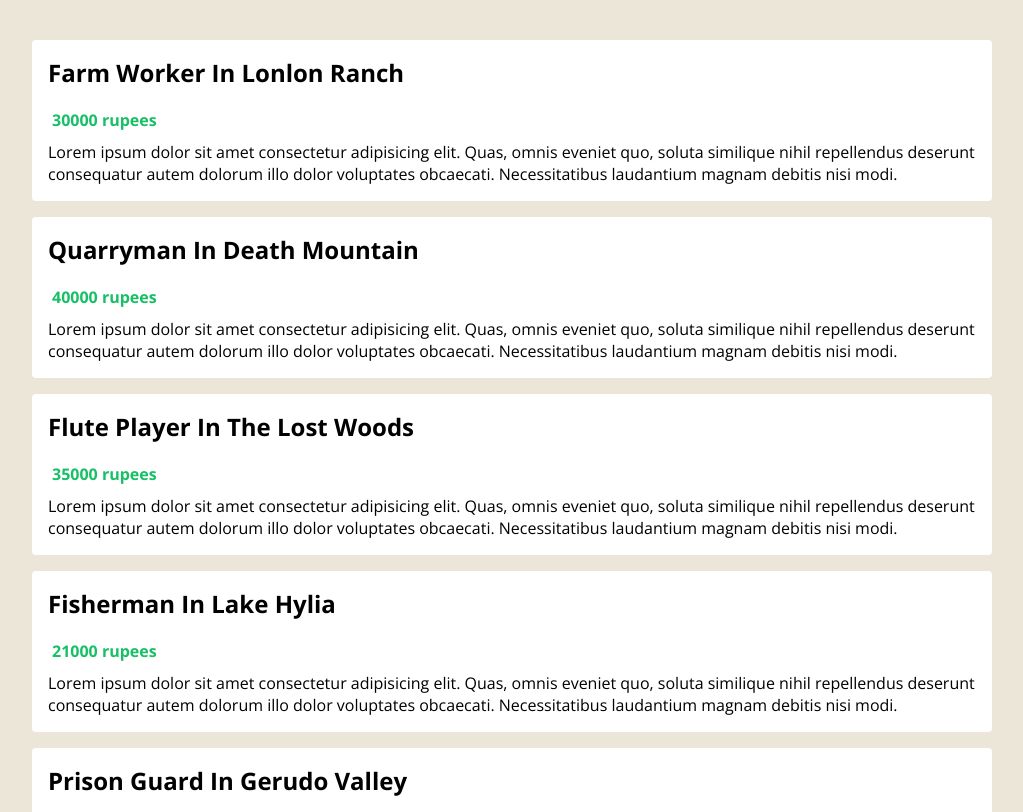
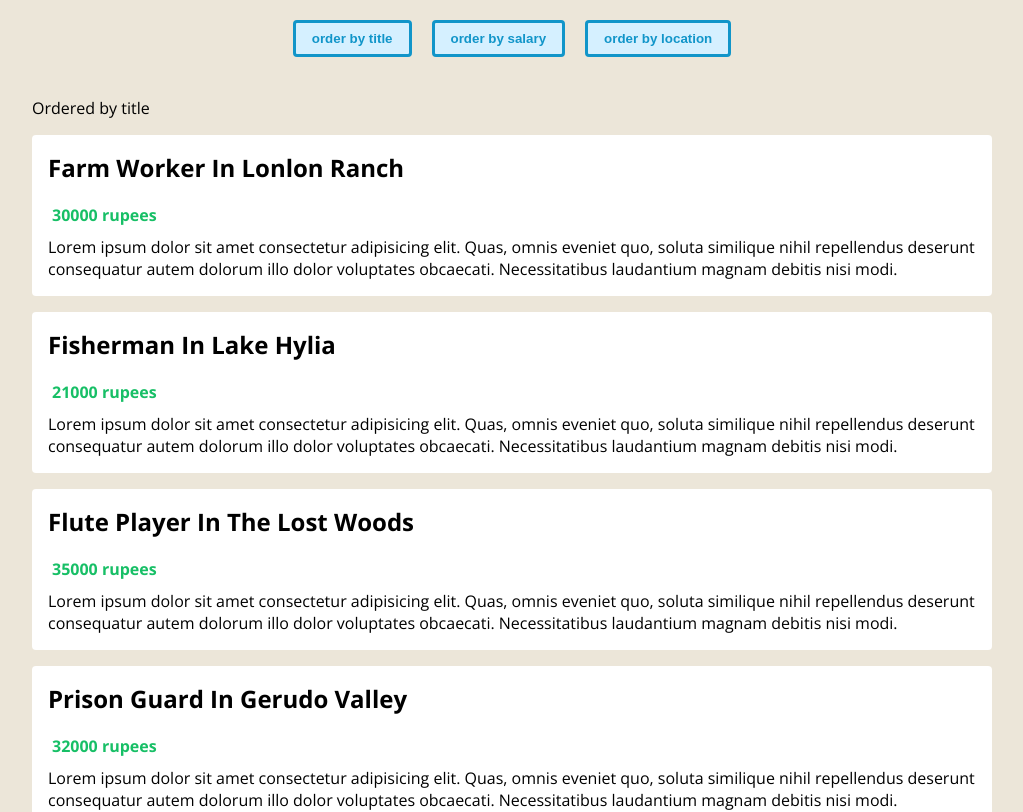
Before and after one commit to gregoryclain/hyrule-jobs, a Vue app: page / in a window 1280 px wide. Shown: the top 812 px of the page, without its empty margins (128-1151 px from the left). Built offline with nearby package versions, Linux system fonts and the light colour scheme.

Commit message:
add computed to sort

```diff
--- a/src/App.vue
+++ b/src/App.vue
@@ -1,13 +1,21 @@
 <template>
   <div class="app">
-    <JobsList :jobs="jobs" />
+    <header>
+      <div class="order">
+        <button @click="handleClick('title')">order by title</button>
+        <button @click="handleClick('salary')">order by salary</button>
+        <button @click="handleClick('location')">order by location</button>
+      </div>
+    </header>
+    <JobsList :jobs="jobs" :order="order" />
   </div>
 </template>
 
 <script lang="ts">
-import { defineComponent, reactive, toRefs, ref } from "vue";
+import { defineComponent, ref } from "vue";
 import JobsList from "./components/JobsList.vue";
 import Job from "./types/Job";
+import OrderTerm from "./types/OrderTerm";
 
 export default defineComponent({
   name: "App",
@@ -46,8 +54,32 @@
       },
     ]);
 
-    return { jobs };
+    const order = ref<OrderTerm>("title");
+
+    const handleClick = (term: OrderTerm) => {
+      order.value = term;
+    };
+
+    return { jobs, handleClick, order };
   },
   methods: {},
 });
 </script>
+<style scoped>
+header {
+  text-align: center;
+}
+header .order {
+  margin-top: 20px;
+}
+button {
+  margin: 0 10px;
+  color: #1195c9;
+  border: 3px solid #1195c9;
+  background: #d5f0ff;
+  padding: 8px 16px;
+  border-radius: 4px;
+  cursor: pointer;
+  font-weight: bold;
+}
+</style>
--- a/src/components/JobsList.vue
+++ b/src/components/JobsList.vue
@@ -1,14 +1,17 @@
 <template>
   <div class="job-list">
+    <p>Ordered by {{ order }}</p>
     <ul>
-      <li v-for="job in jobs" :key="job.id">
+      <li v-for="job in orderedJobs" :key="job.id">
         <h2>{{ job.title }} in {{ job.location }}</h2>
         <div class="salary">
           <p>{{ job.salary }} rupees</p>
         </div>
-        <div class="descripti">
-          Lorem ipsum dolor sit amet consectetur adipisicing elit. Quas, omnis eveniet quo, soluta similique nihil repellendus deserunt consequatur autem dolorum illo dolor voluptates obcaecati. Necessitatibus laudantium
-          magnam debitis nisi modi.
+        <div class="description">
+          Lorem ipsum dolor sit amet consectetur adipisicing elit. Quas, omnis
+          eveniet quo, soluta similique nihil repellendus deserunt consequatur
+          autem dolorum illo dolor voluptates obcaecati. Necessitatibus
+          laudantium magnam debitis nisi modi.
         </div>
       </li>
     </ul>
@@ -16,8 +19,9 @@
 </template>
 
 <script lang="ts">
-import { defineComponent, PropType } from "vue";
+import { computed, defineComponent, PropType } from "vue";
 import Job from "@/types/Job";
+import OrderTerm from "@/types/OrderTerm";
 
 export default defineComponent({
   props: {
@@ -25,6 +29,19 @@
       required: true,
       type: Array as PropType<Job[]>,
     },
+    order: {
+      required: true,
+      type: String as PropType<OrderTerm>,
+    },
+  },
+  setup(props) {
+    const orderedJobs = computed(() => {
+      return [...props.jobs].sort((a: Job, b: Job) => {
+        return a[props.order] > b[props.order] ? 1 : -1;
+      });
+    });
+
+    return { orderedJobs };
   },
 });
 </script>
--- /dev/null
+++ b/src/types/OrderTerm.ts
@@ -0,0 +1,3 @@
+type OrderTerm = "location" | "title" | "salary";
+
+export default OrderTerm;
```
Also changed, not shown: .eslintrc.js.
